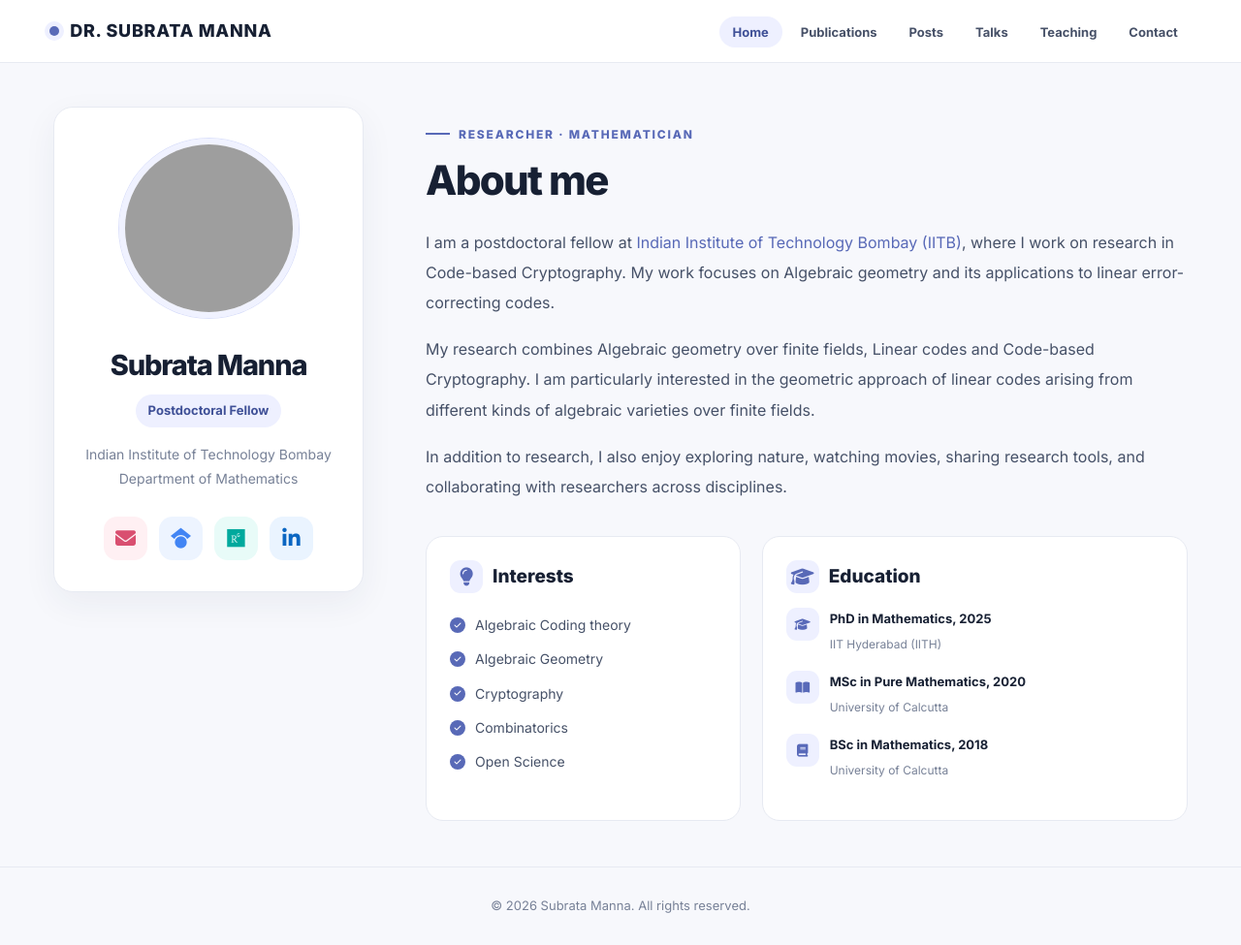
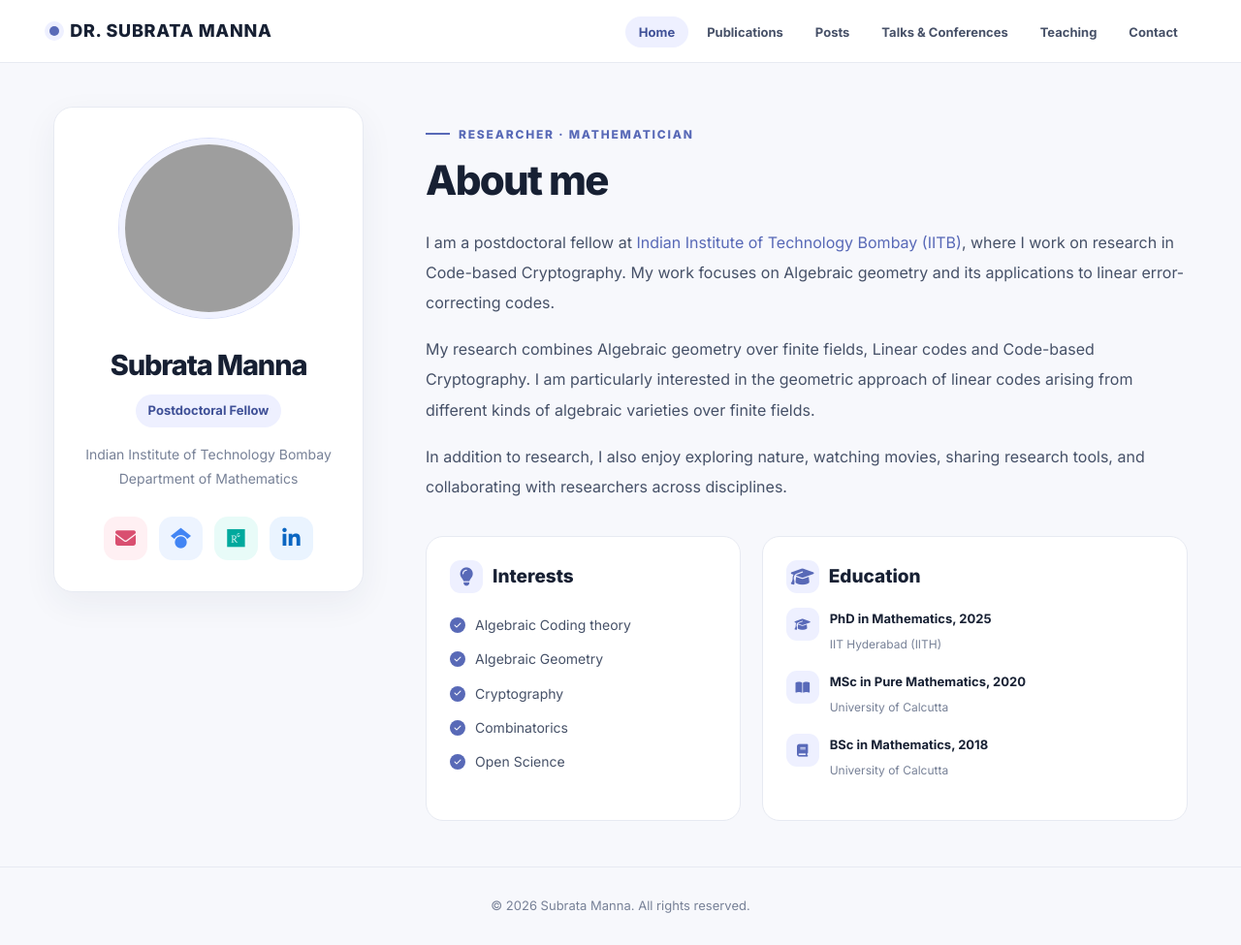
Before and after one commit to Mathsubrata/Mathsubrata.github.io, a Jekyll site: the page built from index.html, in a window 1280 px wide and 975 px high. Shown: the whole window at 97% size. Built offline with Jekyll 4.4.1, drawn with Linux system fonts in a browser that asks for light colours; grey boxes are pictures that could not be loaded.

Commit message:
Update Talks link to include 'Conferences'

```diff
--- a/_layouts/default.html
+++ b/_layouts/default.html
@@ -254,7 +254,7 @@
                 <li><a href="{{ site.baseurl }}/" class="{% if page.url == '/' %}active{% endif %}">Home</a></li>
                 <li><a href="{{ site.baseurl }}/publications" class="{% if page.url contains 'publications' %}active{% endif %}">Publications</a></li>
                 <li><a href="{{ site.baseurl }}/posts" class="{% if page.url contains 'posts' %}active{% endif %}">Posts</a></li>
-                <li><a href="{{ site.baseurl }}/talks" class="{% if page.url contains 'talks' %}active{% endif %}">Talks</a></li>
+                <li><a href="{{ site.baseurl }}/talks" class="{% if page.url contains 'talks' %}active{% endif %}">Talks &amp; Conferences</a></li>
                 <li><a href="{{ site.baseurl }}/teaching" class="{% if page.url contains 'teaching' %}active{% endif %}">Teaching</a></li>
                 <li><a href="{{ site.baseurl }}/contact" class="{% if page.url contains 'contact' %}active{% endif %}">Contact</a></li>
             </ul>
```
